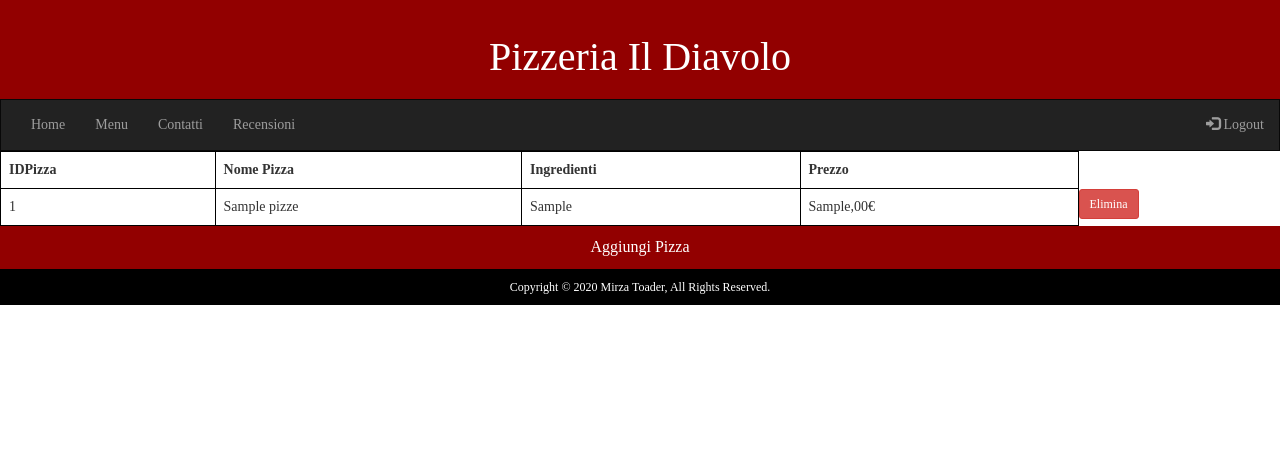
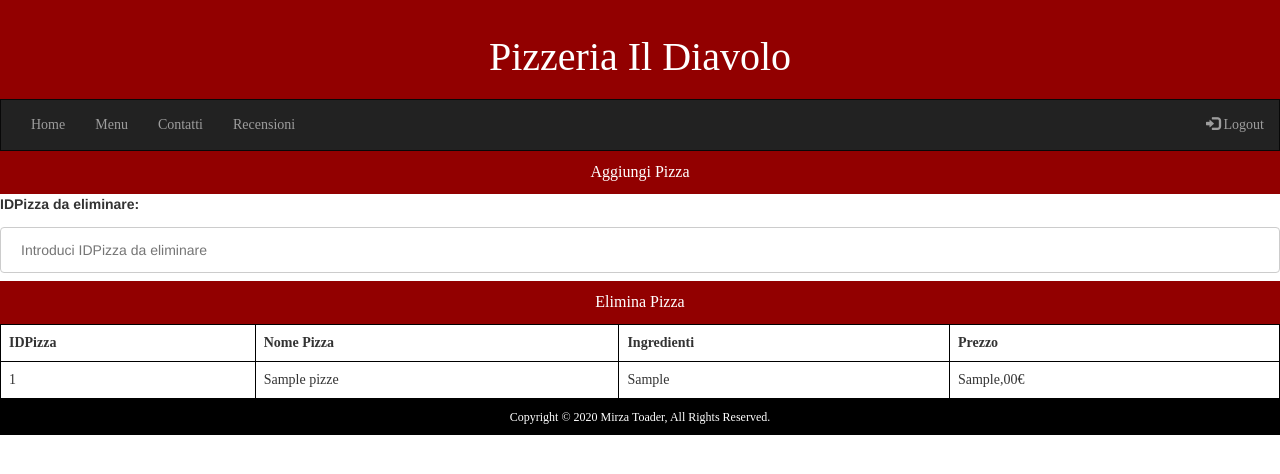
Before and after one commit to teomirza02/Pizzeria, a PHP site: page /Admin/menu_admin.php in a window 1280 px wide. Shown: the top 474 px of the page. Run offline with PHP 8.4, Linux system fonts and the light colour scheme; tables that the repository leaves empty or names only in its code hold one stand-in row (values such as "Sample post").

Commit message:
Update menu_admin.php

```diff
--- a/phplogin/Admin/menu_admin.php
+++ b/phplogin/Admin/menu_admin.php
@@ -6,6 +6,7 @@
     <link rel="stylesheet" href="https://maxcdn.bootstrapcdn.com/bootstrap/3.4.1/css/bootstrap.min.css">
     <link rel="stylesheet" href="Stylesheet_admin.css">
     <link rel="stylesheet" href="Stylesheetmenuadmin.css">
+    <link rel="stylesheet" href="Stylesheetaggiungipizza.css">
     <script src="https://ajax.googleapis.com/ajax/libs/jquery/3.5.1/jquery.min.js"></script>
     <script src="https://maxcdn.bootstrapcdn.com/bootstrap/3.4.1/js/bootstrap.min.js"></script>
     <title>menu_admin</title>
@@ -20,13 +21,24 @@
       <li><a href="homepage_admin.php">Home</a></li>
       <li><a href="menu_admin.php">Menu </a></li>
       <li><a href="contatti_admin.php">Contatti</a></li>
-      <li><a href="#">Recensioni</a></li>
+      <li><a href="recensioni_admin.php">Recensioni</a></li>
     </ul>
     <ul class="nav navbar-nav navbar-right">
       <li><a href="logout.php"><span class="glyphicon glyphicon-log-in"></span> Logout</a></li>
     </ul>
   </div>
 </nav>
+
+
+<form method="get" action="aggiungipizza.php">
+  <button class="block">Aggiungi Pizza</button>
+</form>
+<form method="POST" action="eliminapizza.php">
+    <label for="IDPizza">IDPizza da eliminare: </label>
+    <input type="text" id="name" name="IDPizza" placeholder="Introduci IDPizza da eliminare">
+  <button class="block">Elimina Pizza</button>
+</form>
+
 
 <table>
  <tr>
@@ -62,7 +74,7 @@
       echo "<td class=\"#\">" . $row["Nome_Pizza"] . "</td>";
       echo "<td class=\"#\">" . $row["Ingredienti"] . "</td>";
       echo "<td class=\"#\">" . $row["Prezzo"] . ",00€</td>";
-      echo "<td class=\"btn btn-sm btn-danger href=\"> Elimina</td>";
+      //echo "<td class=\"btn btn-sm btn-danger href=\"> Elimina</td>";
       echo "</tr>";
     }
   } else {
@@ -78,14 +90,6 @@
 
 </table>
 
-
-
-<form method="get" action="aggiungipizza.php">
-  <button class="block">Aggiungi Pizza</button>
-</form>
-
-
-
 <footer class="endfooter">
   Copyright &copy; 2020 Mirza Toader, All Rights Reserved.
 </footer>
```
